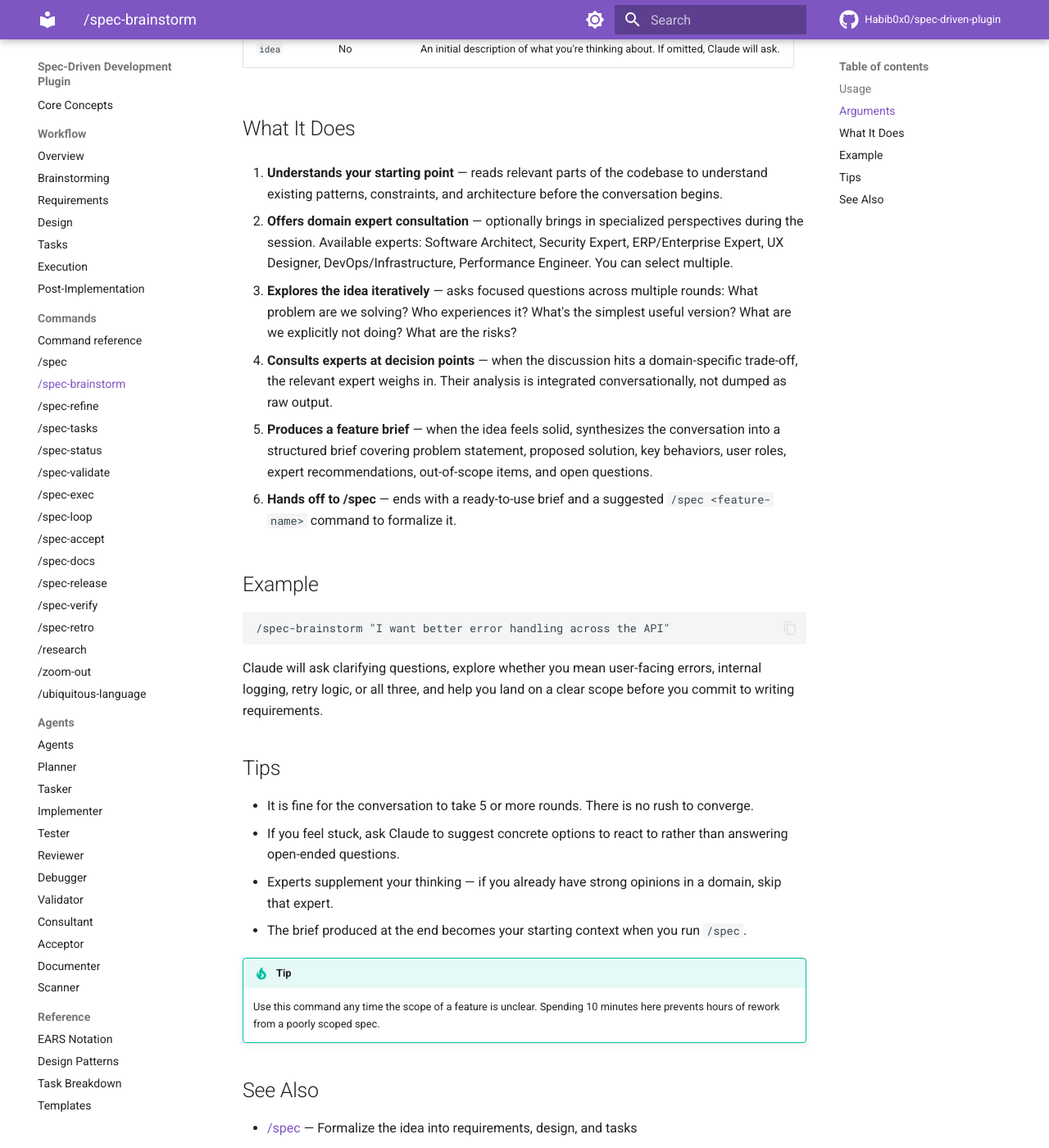
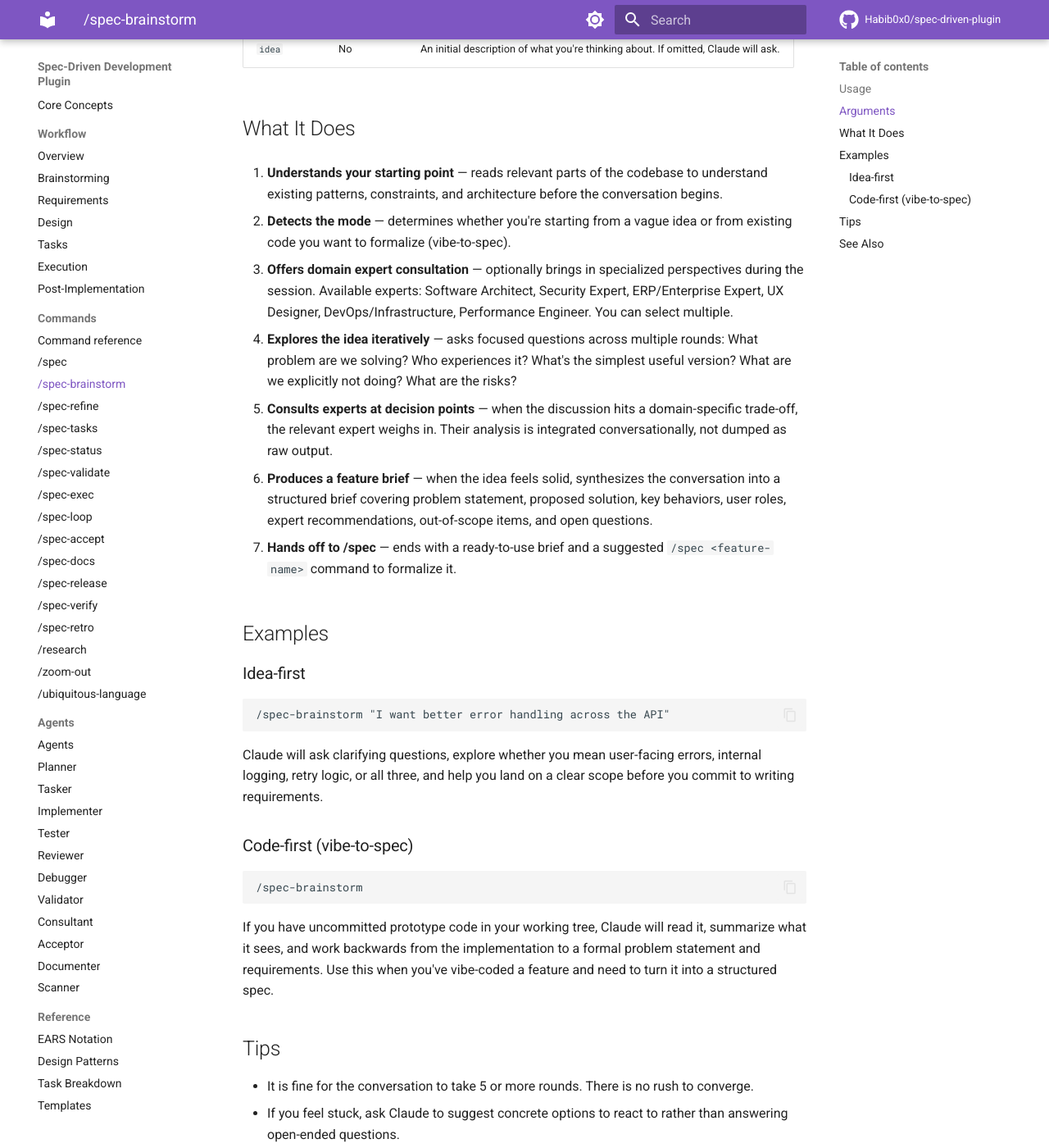
Before and after one commit to Habib0x0/spec-driven-plugin, an MkDocs documentation site: the page built from docs/commands/spec-brainstorm.md, in a window 1280 px wide and 1400 px high, scrolled down 487 px. Shown: the whole window at 82% size. Built offline with MkDocs 1.6.1 and Material for MkDocs 9.7.7, drawn with Linux system fonts in a browser that asks for light colours; comment, search, counter and statistics services are not loaded.

Commit message:
feat(brainstorm): integrate vibe-to-spec into /spec-brainstorm
- Add code-first (vibe-to-spec) mode alongside existing idea-first mode
- Agent detects when user has exploratory code and reverse-engineers spec
- Brief template gains Current Implementation section for vibe-to-spec sessions
- Update docs with examples and usage guidance for both modes

````diff
--- a/docs/commands/spec-brainstorm.md
+++ b/docs/commands/spec-brainstorm.md
@@ -18,23 +18,35 @@ Explore and refine a feature idea through open-ended conversation before committ
 
 1. **Understands your starting point** — reads relevant parts of the codebase to understand existing patterns, constraints, and architecture before the conversation begins.
 
-2. **Offers domain expert consultation** — optionally brings in specialized perspectives during the session. Available experts: Software Architect, Security Expert, ERP/Enterprise Expert, UX Designer, DevOps/Infrastructure, Performance Engineer. You can select multiple.
+2. **Detects the mode** — determines whether you're starting from a vague idea or from existing code you want to formalize (vibe-to-spec).
 
-3. **Explores the idea iteratively** — asks focused questions across multiple rounds: What problem are we solving? Who experiences it? What's the simplest useful version? What are we explicitly not doing? What are the risks?
+3. **Offers domain expert consultation** — optionally brings in specialized perspectives during the session. Available experts: Software Architect, Security Expert, ERP/Enterprise Expert, UX Designer, DevOps/Infrastructure, Performance Engineer. You can select multiple.
 
-4. **Consults experts at decision points** — when the discussion hits a domain-specific trade-off, the relevant expert weighs in. Their analysis is integrated conversationally, not dumped as raw output.
+4. **Explores the idea iteratively** — asks focused questions across multiple rounds: What problem are we solving? Who experiences it? What's the simplest useful version? What are we explicitly not doing? What are the risks?
 
-5. **Produces a feature brief** — when the idea feels solid, synthesizes the conversation into a structured brief covering problem statement, proposed solution, key behaviors, user roles, expert recommendations, out-of-scope items, and open questions.
+5. **Consults experts at decision points** — when the discussion hits a domain-specific trade-off, the relevant expert weighs in. Their analysis is integrated conversationally, not dumped as raw output.
 
-6. **Hands off to /spec** — ends with a ready-to-use brief and a suggested `/spec <feature-name>` command to formalize it.
+6. **Produces a feature brief** — when the idea feels solid, synthesizes the conversation into a structured brief covering problem statement, proposed solution, key behaviors, user roles, expert recommendations, out-of-scope items, and open questions.
 
-## Example
+7. **Hands off to /spec** — ends with a ready-to-use brief and a suggested `/spec <feature-name>` command to formalize it.
+
+## Examples
+
+### Idea-first
 
 ```
 /spec-brainstorm "I want better error handling across the API"
 ```
 
 Claude will ask clarifying questions, explore whether you mean user-facing errors, internal logging, retry logic, or all three, and help you land on a clear scope before you commit to writing requirements.
+
+### Code-first (vibe-to-spec)
+
+```
+/spec-brainstorm
+```
+
+If you have uncommitted prototype code in your working tree, Claude will read it, summarize what it sees, and work backwards from the implementation to a formal problem statement and requirements. Use this when you've vibe-coded a feature and need to turn it into a structured spec.
 
 ## Tips
 
````
Also changed, not shown: commands/spec-brainstorm.md (+27 -0 lines), docs/workflow/brainstorming.md (+11 -0 lines).
